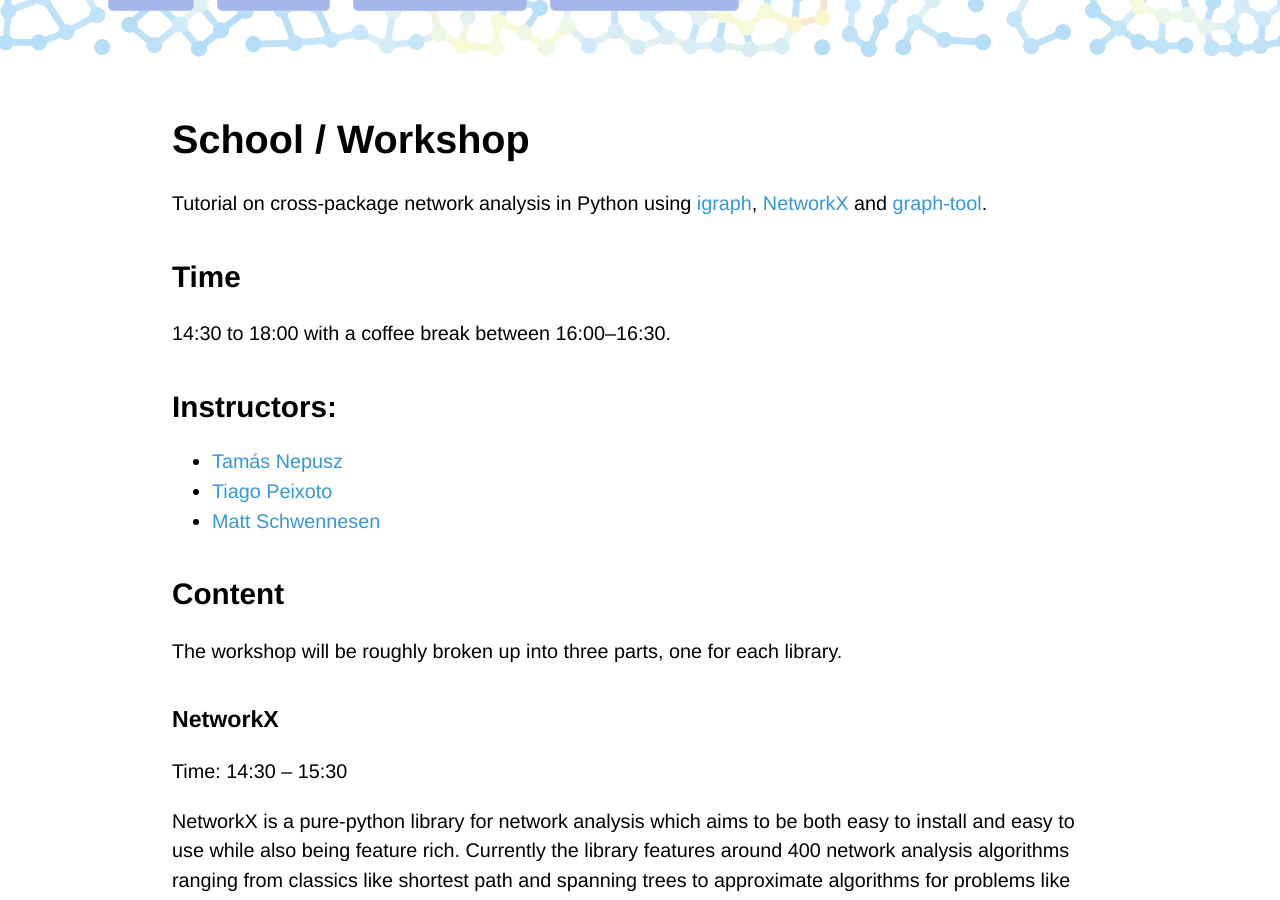
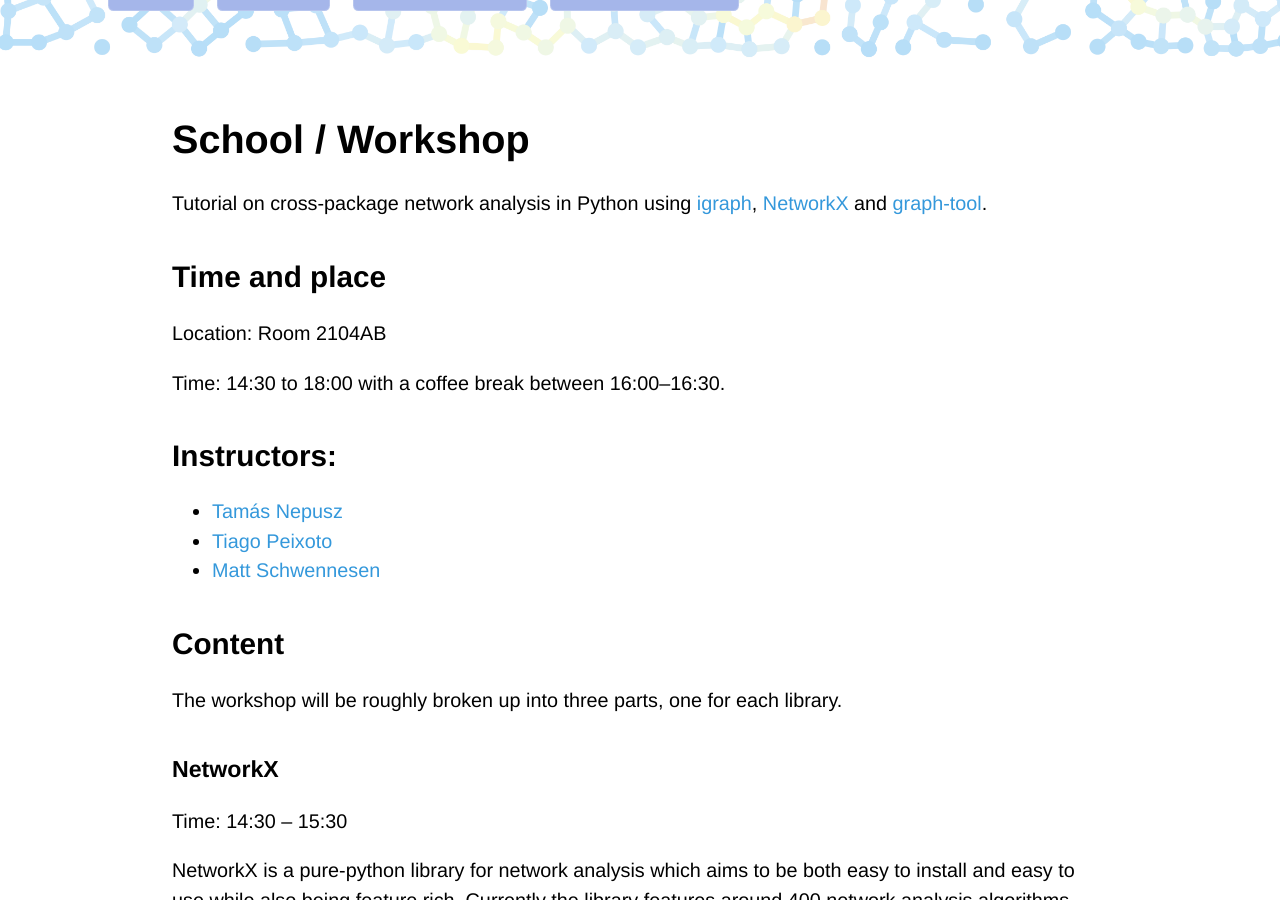
Before and after one commit to nas-col/netsci.nascol.net, a Jekyll site: the page built from school.md, in a window 1280 px wide and 900 px high, scrolled down 300 px. Built offline with Jekyll 4.4.1, drawn with Linux system fonts in a browser that asks for light colours; some web fonts are replaced; our own code applies the rules of GitHub Pages for plain Markdown files.

Commit message:
Update for start of NetSci

```diff
--- a/school.md
+++ b/school.md
@@ -6,9 +6,11 @@ layout: default
 
 Tutorial on cross-package network analysis in Python using [igraph](https://python.igraph.org), [NetworkX](https://networkx.org) and [graph-tool](https://graph-tool.skewed.de/).
 
-## Time
+## Time and place
 
-14:30 to 18:00 with a coffee break between 16:00–16:30.
+Location: Room 2104AB
+
+Time: 14:30 to 18:00 with a coffee break between 16:00–16:30.
 
 ## Instructors:
 
```
Also changed, not shown: index.md (+2 -1 lines), schedule.md (+1 -1 lines).
